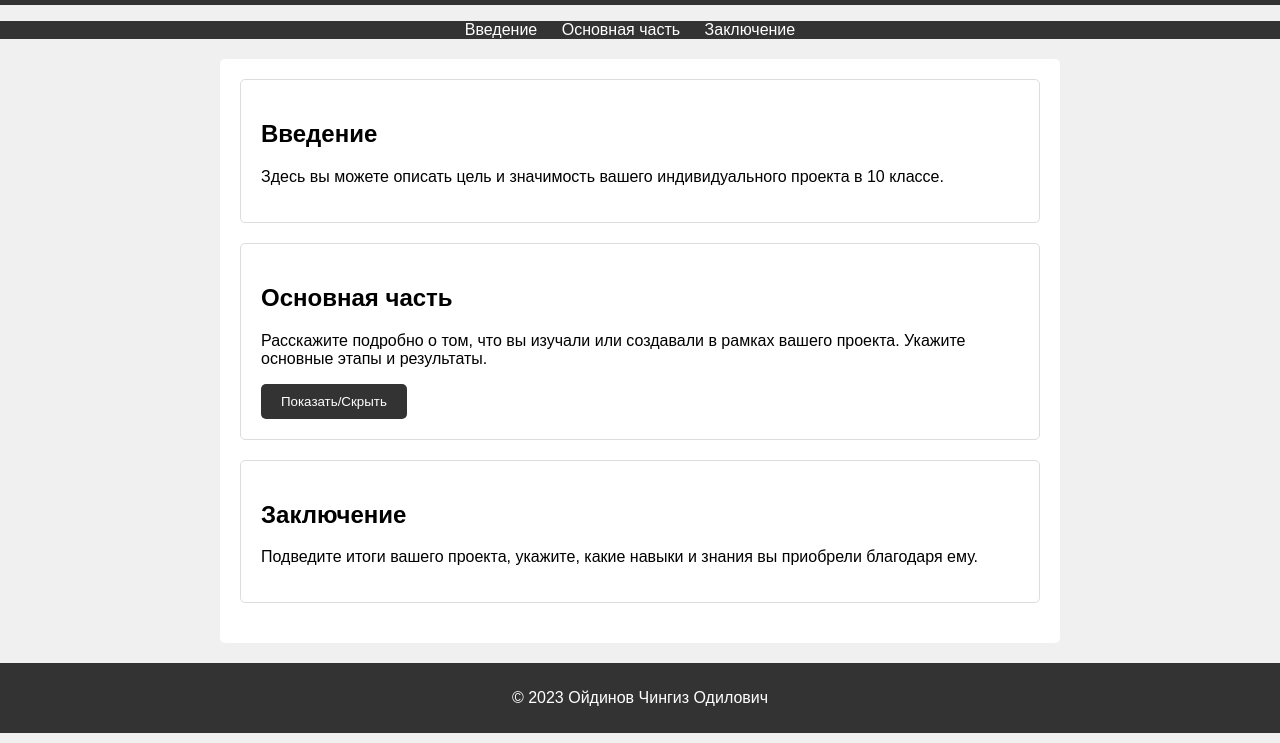
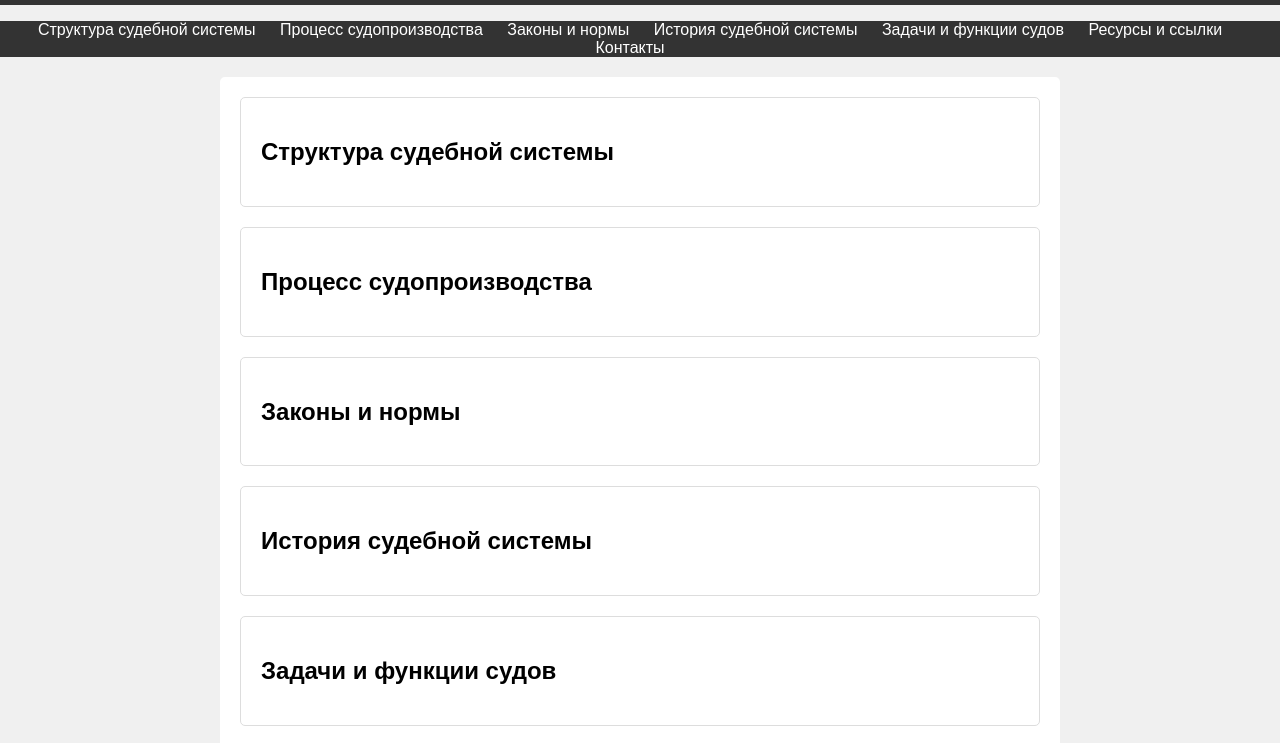
Before and after one commit to Jejsksjfh/individualproject.github.oi, a plain HTML site: page index.html in a window 1280 px wide. Shown: the part 72-815 px from the top of the page. Drawn offline with Linux system fonts and the light colour scheme.

Commit message:
Update index.html

```diff
--- a/index.html
+++ b/index.html
@@ -3,41 +3,67 @@
 <head>
     <meta charset="UTF-8">
     <meta name="viewport" content="width=device-width, initial-scale=1.0">
-    <title>Индивидуальный проект за 10 класс</title>
+    <title>Обзор судебной системы Российской Федерации</title>
     <link rel="stylesheet" href="styles.css">
 </head>
 <body>
     <header>
-        <h1>Индивидуальный проект за 10 класс</h1>
+        <h1>Обзор судебной системы Российской Федерации</h1>
     </header>
+
     <nav>
         <ul>
-            <li><a href="#введение">Введение</a></li>
-            <li><a href="#основная-часть">Основная часть</a></li>
-            <li><a href="#заключение">Заключение</a></li>
+            <li><a href="#структура-судебной-системы">Структура судебной системы</a></li>
+            <li><a href="#процесс-судопроизводства">Процесс судопроизводства</a></li>
+            <li><a href="#законы-и-нормы">Законы и нормы</a></li>
+            <li><a href="#история-судебной-системы">История судебной системы</a></li>
+            <li><a href="#задачи-и-функции-судов">Задачи и функции судов</a></li>
+            <li><a href="#ресурсы-и-ссылки">Ресурсы и ссылки</a></li>
+            <li><a href="#контакты">Контакты</a></li>
         </ul>
     </nav>
+
     <main>
-        <section id="введение">
-            <h2>Введение</h2>
-            <p>Здесь вы можете описать цель и значимость вашего индивидуального проекта в 10 классе.</p>
+        <section id="структура-судебной-системы">
+            <h2>Структура судебной системы</h2>
+            <!-- Добавьте информацию о структуре судебной системы здесь -->
         </section>
-        <section id="основная-часть">
-            <h2>Основная часть</h2>
-            <p>Расскажите подробно о том, что вы изучали или создавали в рамках вашего проекта. Укажите основные этапы и результаты.</p>
-            <button id="toggleContent">Показать/Скрыть</button>
-            <div id="hiddenContent" style="display: none;">
-                <p>Дополнительный контент, который можно показать/скрыть.</p>
-            </div>
+
+        <section id="процесс-судопроизводства">
+            <h2>Процесс судопроизводства</h2>
+            <!-- Добавьте информацию о процессе судопроизводства здесь -->
         </section>
-        <section id="заключение">
-            <h2>Заключение</h2>
-            <p>Подведите итоги вашего проекта, укажите, какие навыки и знания вы приобрели благодаря ему.</p>
+
+        <section id="законы-и-нормы">
+            <h2>Законы и нормы</h2>
+            <!-- Добавьте информацию о ключевых законах и нормах здесь -->
+        </section>
+
+        <section id="история-судебной-системы">
+            <h2>История судебной системы</h2>
+            <!-- Добавьте информацию о истории судебной системы здесь -->
+        </section>
+
+        <section id="задачи-и-функции-судов">
+            <h2>Задачи и функции судов</h2>
+            <!-- Добавьте информацию о задачах и функциях судов здесь -->
+        </section>
+
+        <section id="ресурсы-и-ссылки">
+            <h2>Ресурсы и ссылки</h2>
+            <!-- Добавьте полезные ресурсы и ссылки здесь -->
+        </section>
+
+        <section id="контакты">
+            <h2>Контакты</h2>
+            <!-- Добавьте форму обратной связи и информацию о контактах здесь -->
         </section>
     </main>
+
     <footer>
-        <p>&copy; 2023 Ойдинов Чингиз Одилович</p>
+        <p>&copy; 2023 Ойдинов Чингиз. Обзор судебной системы Российской Федерации</p>
     </footer>
+
     <script src="script.js"></script>
 </body>
 </html>
```
